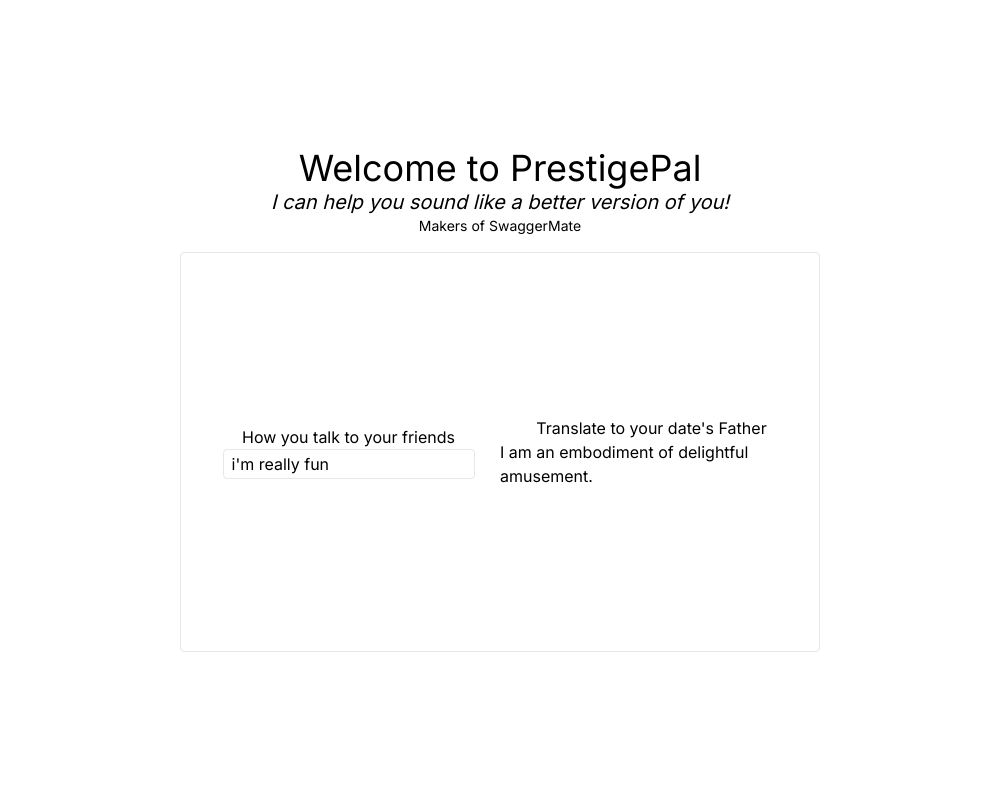
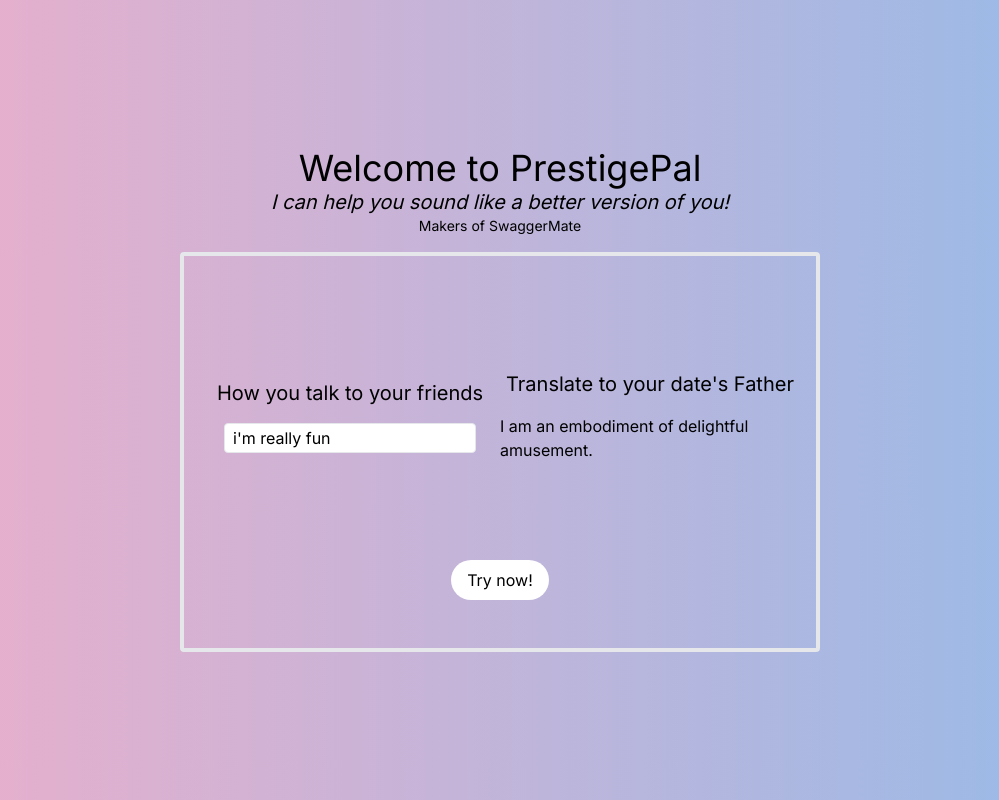
Before and after one commit to stizout/next-project, a Next.js app: page / in a window 1280 px wide. Shown: the whole page, without its empty margins (140-1139 px from the left). Built offline with nearby package versions, Linux system fonts and the light colour scheme.

Commit message:
add user page to try it out

```diff
--- a/app/(home)/layout.tsx
+++ b/app/(home)/layout.tsx
@@ -1,25 +1,32 @@
-import type { Metadata } from 'next'
-import { Inter } from 'next/font/google'
-import '../globals.css'
-import Header from '../components/header'
+import type { Metadata } from 'next';
+import { Inter } from 'next/font/google';
+import '../globals.css';
+import Header from '../components/header';
 
-const inter = Inter({ subsets: ['latin'] })
+const inter = Inter({ subsets: ['latin'] });
 interface RootLayoutProps {
-  children: React.ReactNode
+  children: React.ReactNode;
 }
 
 export const metadata: Metadata = {
-  title: 'Create Next App',
-  description: 'Generated by create next app',
+  title: 'PrestigePal',
+  description: 'Your helpful AI companion',
+};
+const style = {
+  background: 'linear-gradient(90deg, rgba(238,174,202,1) 0%, rgba(148,187,233,1) 100%)',
+};
+
+export default function RootLayout({ children }: RootLayoutProps) {
+  return (
+    <html lang='en' style={{ height: '100%' }}>
+      <body className={inter.className} style={{ height: '100%' }}>
+        <main className='flex h-full flex-col items-center justify-center bg-white text-black' style={style}>
+          <h1 className='text-4xl'>Welcome to PrestigePal</h1>
+          <p className='italic text-xl'>I can help you sound like a better version of you!</p>
+          <p className='text-sm mb-4'>Makers of SwaggerMate</p>
+          <div className='flex flex-col items-center w-1/2 border-4 rounded p-4 h-1/2'>{children}</div>
+        </main>
+      </body>
+    </html>
+  );
 }
-
-export default function RootLayout({children}:RootLayoutProps) {
-  return (
-    <html lang="en"style={{height: '100%'}}>
-      <body className={inter.className} style={{height: '100%'}}>
-        {/* <Header /> */}
-        {children}
-        </body>
-    </html>
-  )
-}
--- a/app/(home)/page.tsx
+++ b/app/(home)/page.tsx
@@ -1,69 +1,74 @@
-'use client'
-import { useEffect, useRef, useState } from 'react'
-import Header from '../components/header'
+'use client';
+import { useEffect, useRef, useState } from 'react';
+import Link from 'next/link';
 
 const slides = [
-  <div key={1} className='flex items-center justify-between w-1/2 border rounded p-4 h-1/2'>
+  <>
     <div className='flex items-center flex-col w-1/2'>
-      How you talk to your friends
+      <span className='text-xl'>How you talk to your friends</span>
       <form>
-    <input value={`i'm really fun`} onChange={()=> {}} className='border rounded px-2 h-[30px] hover:bg-gray-100 hover:border-red-700'/>
+        <input value={`i'm really fun`} onChange={() => {}} className='border rounded mt-4 px-2 h-[30px] hover:bg-gray-100 hover:border-red-700' />
       </form>
     </div>
     <div className='w-1/2 flex flex-col items-center'>
-      <p>Translate to your date&apos;s Father</p>
-      <p >I am an embodiment of delightful amusement.</p>
+      <p className='text-xl'>Translate to your date&apos;s Father</p>
+      <p className='mt-4'>I am an embodiment of delightful amusement.</p>
     </div>
-  </div>,
-  <div key={1} className='flex items-center justify-between w-1/2 border rounded p-4'>
+  </>,
+  <>
     <div className='flex items-center flex-col w-1/2'>
-    How you talk to your friends
-  <form><input value={`i'm smart`} onChange={()=> {}} className='border rounded px-2 h-[30px] hover:bg-gray-100 hover:border-red-700'/></form>
+      <span className='text-xl'>How you talk to your friends</span>
+      <form>
+        <input value={`i'm smart`} onChange={() => {}} className='border rounded mt-4 px-2 h-[30px] hover:bg-gray-100 hover:border-red-700' />
+      </form>
     </div>
     <div className='w-1/2 flex flex-col items-center'>
-    Translate to your future boss
-    <p >I possess intellectual acumen.</p>
+      <span className='text-xl'>Translate to your future boss</span>
+      <p className='mt-4'>I possess intellectual acumen.</p>
     </div>
-</div>,
-  <div key={1} className='flex items-center justify-between w-1/2 border rounded p-4'>
+  </>,
+  <>
     <div className='flex items-center flex-col w-1/2'>
-  How you talk to your friends
-  <form><input value={`my bad`} onChange={()=> {}} className='border rounded px-2 h-[30px] hover:bg-gray-100 hover:border-red-700'/></form>
+      <span className='text-xl'>How you talk to your friends</span>
+      <form>
+        <input value={`my bad`} onChange={() => {}} className='border rounded mt-4 px-2 h-[30px] hover:bg-gray-100 hover:border-red-700' />
+      </form>
     </div>
     <div className='w-1/2 flex flex-col items-center'>
-    Translate to your wife
-    <p >I acknowledge my mistake and take responsibility for it.</p>
+      <span className='text-xl'>Translate to your wife</span>
+      <p className='mt-4'>I acknowledge my mistake and take responsibility for it.</p>
     </div>
-</div>,
-]
+  </>,
+];
 
 export default function Home() {
-  const [index, setIndex] = useState(0)
+  const [index, setIndex] = useState(0);
   const counterRef = useRef(0);
-  let timer = useRef<any>(null)
+  let timer = useRef<any>(null);
+
   useEffect(() => {
     counterRef.current = index;
-  })
+  });
   useEffect(() => {
     timer.current = setInterval(() => {
-      if(counterRef.current < 2) {
-        setIndex(counterRef.current + 1)
+      if (counterRef.current < 2) {
+        setIndex(counterRef.current + 1);
       } else {
-        setIndex(0)
+        setIndex(0);
       }
-    }, 10000)
+    }, 10000);
 
     return () => {
-      clearInterval(timer.current)
-    }
-  }, [])
+      clearInterval(timer.current);
+    };
+  }, []);
 
   return (
-    <main className="flex h-full flex-col items-center justify-center bg-white text-black">
-      <h1 className='text-4xl'>Welcome to PrestigePal</h1>
-      <p className='italic text-xl'>I can help you sound like a better version of you!</p>
-      <p className='text-sm mb-4'>Makers of SwaggerMate</p>
-      {slides[index]}
-    </main>
-  )
+    <>
+      <div className='flex items-center justify-between h-full w-full'>{slides[index]}</div>
+      <Link className='rounded-full bg-white px-4 py-2 mb-8' href='/try'>
+        Try now!
+      </Link>
+    </>
+  );
 }
--- /dev/null
+++ b/app/(home)/try/page.tsx
@@ -0,0 +1,24 @@
+'use client';
+
+export default function page() {
+  return (
+    <div className='flex flex-col items-center h-full w-full'>
+      <div className='flex items-center h-full w-full'>
+        <div className='flex items-center flex-col w-1/2'>
+          <span className='text-xl'>How you talk to your friends</span>
+          <form>
+            <input value={`my bad`} onChange={() => {}} className='border rounded mt-4 px-2 h-[30px] hover:bg-gray-100 hover:border-red-700' />
+          </form>
+        </div>
+        <div className='w-1/2 flex flex-col items-center'>
+          <span className='text-xl'>Translate to your wife</span>
+          <p className='mt-4'>I acknowledge my mistake and take responsibility for it.</p>
+        </div>
+      </div>
+      <div className='flex'>
+        <button className='rounded-full bg-white px-4 py-2 mb-8 mr-4'>Reset</button>
+        <button className='rounded-full bg-white px-4 py-2 mb-8'>Create Account</button>
+      </div>
+    </div>
+  );
+}
```
Lines whose indentation alone changed are shown as unchanged.
